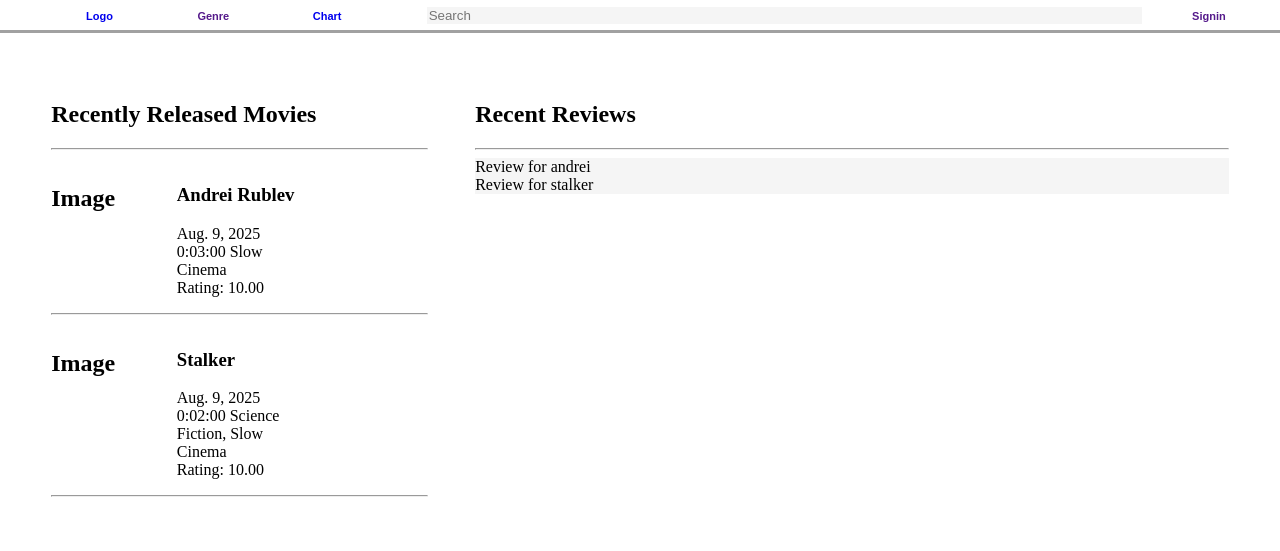
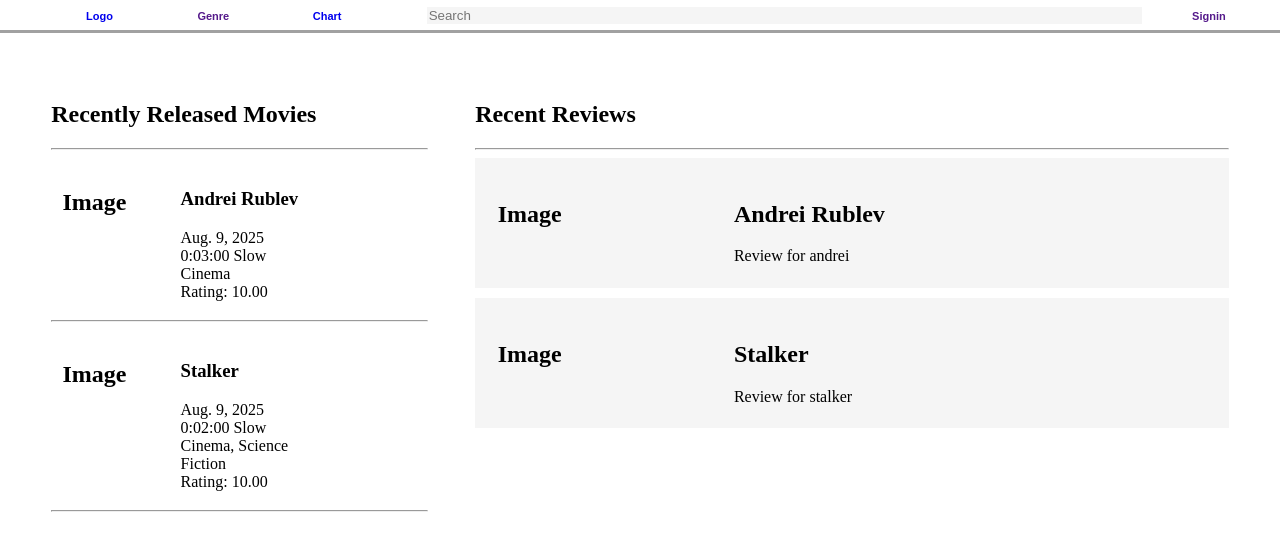
Before and after one commit to Goodkhau/Review-Website, a Django app: page / in a window 1280 px wide. Shown: the top 551 px of the page. Run offline with Django 5.2, Linux system fonts and the light colour scheme; data comes from the database, SQL or seed files in the repository.

Commit message:
Large portion of homepage.html is finished

```diff
--- a/ReviewWebsite/MyReviews/templates/MyReviews/homepage.html
+++ b/ReviewWebsite/MyReviews/templates/MyReviews/homepage.html
@@ -10,18 +10,24 @@
         padding: 4%;
     }
     .recentReviews {
-        background-color: #F5F5F5;
+        display: grid;
+        grid-gap: 4%;
     }
     .recentMovieContainer {
         display: grid;
-        padding-top: 2%;
-        padding-bottom: 2%;
+        padding: 3%;
         grid-template-columns: 1fr 1fr 1fr;
+    }
+    .recentReviewsContainer {
+        display: grid;
+        grid-template-columns: 1fr 2fr;
+        padding: 3%;
+        background-color: #F5F5F5;
     }
 </style>
 
 <div class="homepageContainer">
-    <div class="recentlyAdded">
+    <section class="recentlyAdded">
         <h2>Recently Released Movies</h2>
         <hr>
         {% for movie_genre in movie_genres %}
@@ -49,18 +55,24 @@
         </div>
         <hr>
         {% endfor %}
-    </div>
-    <div>
+    </section>
+    <section>
         <h2>Recent Reviews</h2>
         <hr>
         <div class="recentReviews">
-            {% for review in reviews %}
-            <div>
-                {{review.body}}
+            {% for review_movie in review_movies %}
+            <div class="recentReviewsContainer">
+                <div class="review-image-container">
+                    <h2>Image</h2>
+                </div>
+                <div class="review-body-container">
+                    <h1>{{review_movie.1.title}}</h1>
+                    {{review_movie.0.body}}
+                </div>
             </div>
             {% endfor %}
         </div>
-    </div>
+    </section>
 </div>
 
 {% endblock %}
--- a/ReviewWebsite/MyReviews/views.py
+++ b/ReviewWebsite/MyReviews/views.py
@@ -5,11 +5,18 @@ def homepage(request):
     movie_genres = []
     movies = Movie.objects.all().order_by('-release_date')[:10]
     for movie in movies:
-        genres = movie.genre_list.all()
+        genres = movie.genre_list.all().order_by('-name')
         temp = [movie, genres]
         movie_genres.append(temp)
+
+    review_movies = []
     reviews = Review.objects.all().order_by('-created_at')[:10]
-    context = {'reviews': reviews, 'movie_genres': movie_genres}
+    for review in reviews:
+        movie = review.movie
+        temp = [review, movie]
+        review_movies.append(temp)
+
+    context = {'review_movies': review_movies, 'movie_genres': movie_genres}
     return render(request, 'MyReviews/homepage.html', context)
 
 def genrehome(request):
--- a/ReviewWebsite/templates/main.html
+++ b/ReviewWebsite/templates/main.html
@@ -3,7 +3,7 @@
 <head>
     <meta charset="UTF-8">
     <meta name="viewport" content="width=device-width, initial-scale=1.0">
-    <title>Document</title>
+    <title>Mr.Review</title>
 </head>
 <body>
     {% include 'navbar.html' %}
--- a/ReviewWebsite/templates/navbar.html
+++ b/ReviewWebsite/templates/navbar.html
@@ -13,6 +13,7 @@
         width: 100%;
         border-bottom-style: outset;
         border-bottom-color: #F5F5F5;
+        background-color: white;
     }
     .elementContainer {
         display: grid;
```
